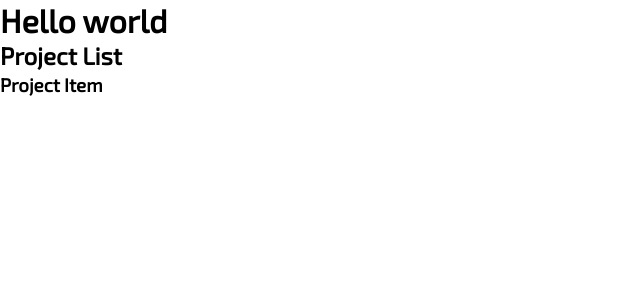
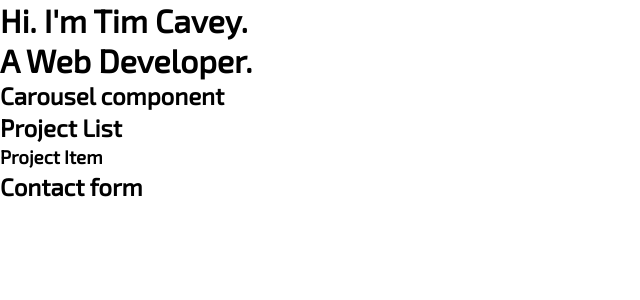
Before and after one commit to T-J-D-Cavey/my-next-portfolio-site, a Next.js app: page / in a window 1280 px wide. Shown: the top 300 px of the page, without its empty margins (0-640 px from the left). Built offline with nearby package versions, Linux system fonts and the light colour scheme.

Commit message:
add more overall file and folder structure

```diff
--- /dev/null
+++ b/components/carousel/carousel.tsx
@@ -0,0 +1,5 @@
+export default function Carousel() {
+    return (
+        <h2>Carousel component</h2>
+    )
+}
--- /dev/null
+++ b/components/contact/contact-form.tsx
@@ -0,0 +1,5 @@
+export default function ContactForm() {
+    return (
+        <h2>Contact form</h2>
+    )
+}
--- /dev/null
+++ b/components/hero/hero-banner.tsx
@@ -0,0 +1,10 @@
+export default function HeroBanner() {
+  return (
+    <>
+      <h1>
+        Hi. I'm Tim Cavey.
+        <br />A Web Developer.
+      </h1>
+    </>
+  );
+}
--- a/pages/index.tsx
+++ b/pages/index.tsx
@@ -1,10 +1,14 @@
+import HeroBanner from "@/components/hero/hero-banner";
+import Carousel from "@/components/carousel/carousel";
 import ProjectList from "@/components/projects/projects-list";
-
+import ContactForm from "@/components/contact/contact-form";
 export default function Home() {
   return (
     <>
-      <h1>Hello world</h1>
+      <HeroBanner />
+      <Carousel />
       <ProjectList />
+      <ContactForm />
     </>
   );
 }
```
